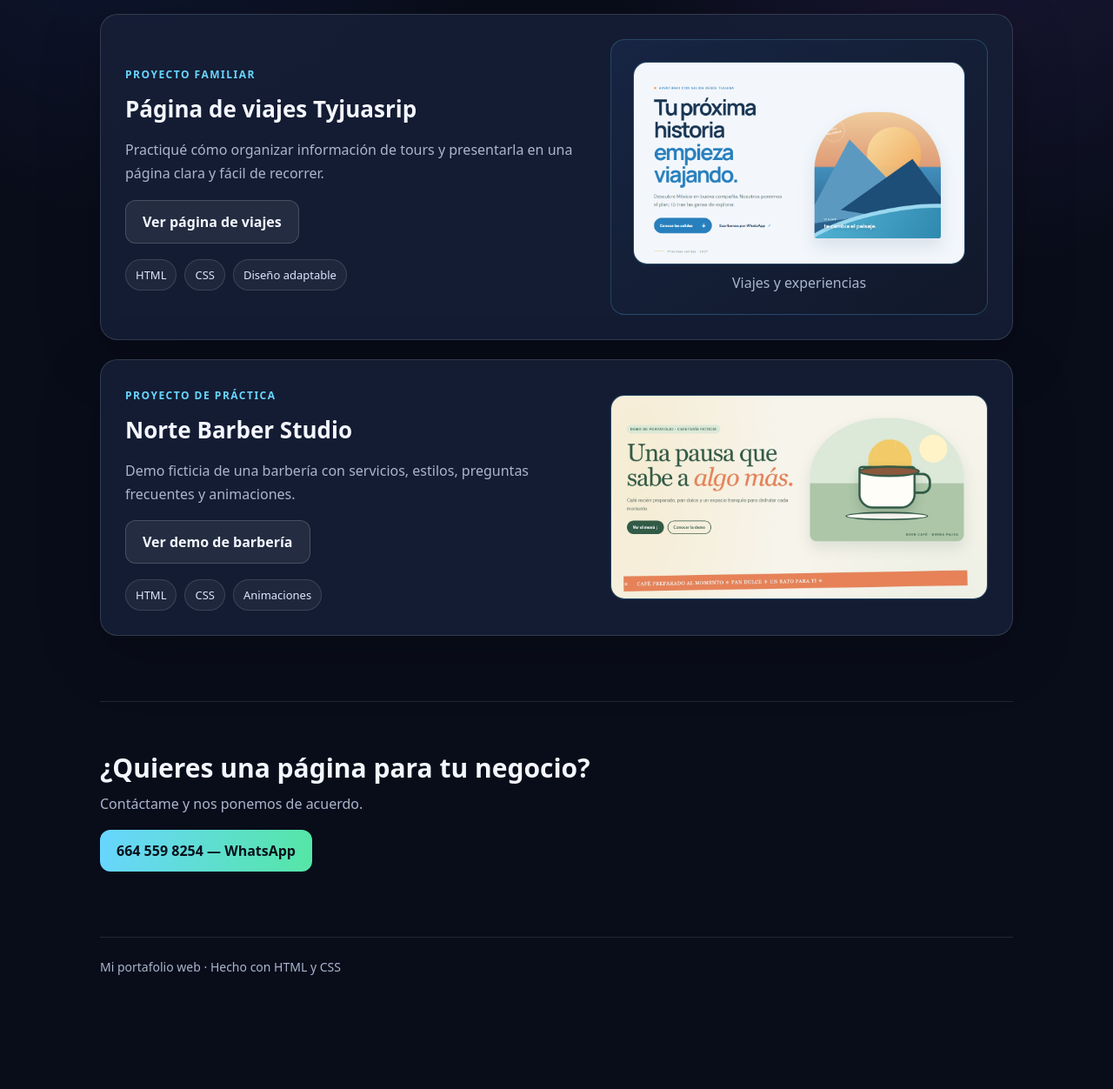
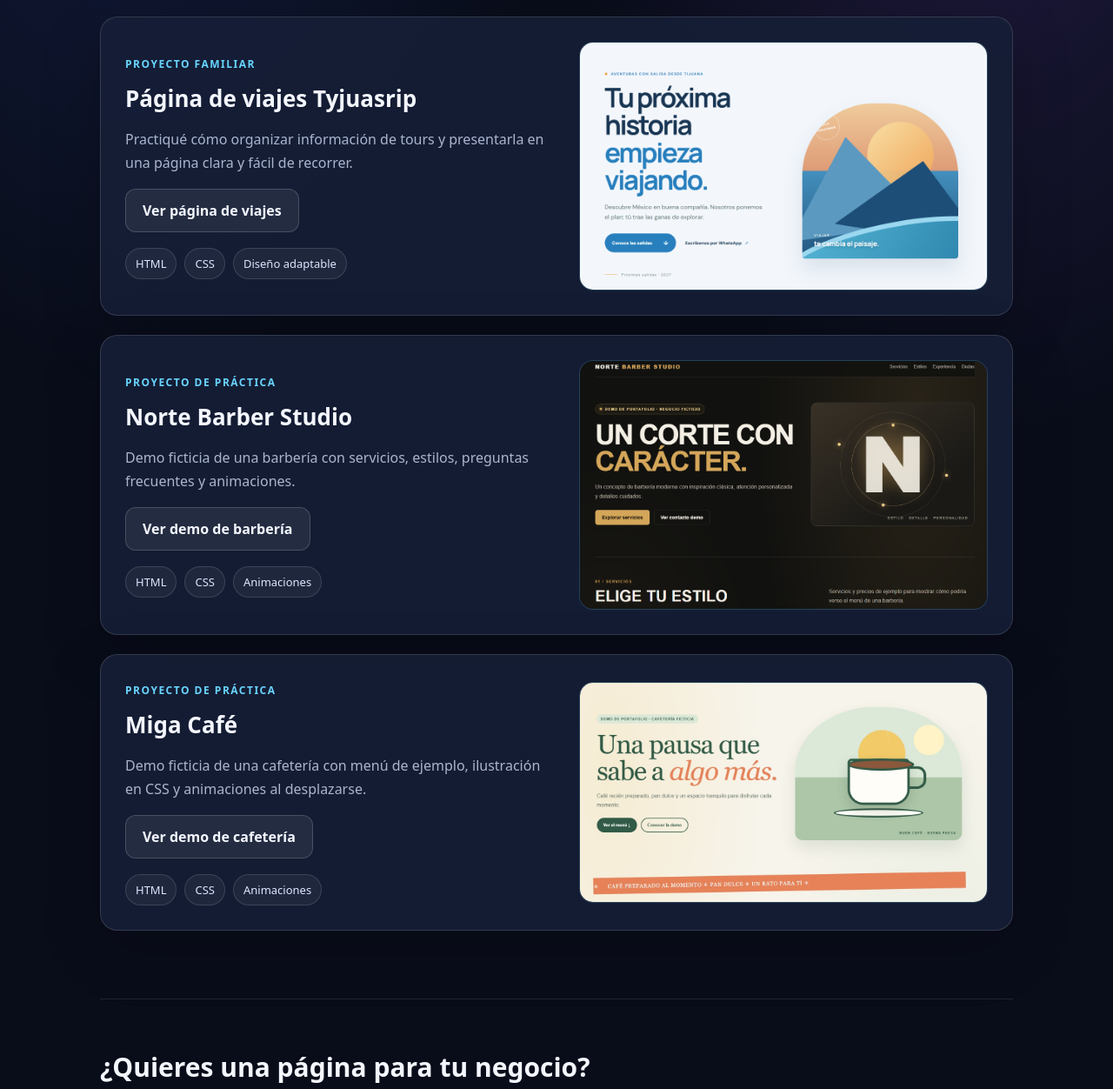
Before and after one commit to elmemaser/mi-portafolio, a plain HTML site: page index.html in a window 1280 px wide. Shown: the part 733-1985 px from the top of the page at 87% size. Before the commit the page ends 1889 px from the top, so only its background shows below. Drawn offline with Linux system fonts and the light colour scheme.

Commit message:
Enhance styles and add Miga Café project demo
Updated theme color and adjusted styles for various elements. Added a new project demo for Miga Café.

```diff
--- a/index.html
+++ b/index.html
@@ -3,12 +3,13 @@
 <head>
   <meta charset="UTF-8">
   <meta name="viewport" content="width=device-width, initial-scale=1.0">
+  <meta name="theme-color" content="#090d1a">
   <title>Mi portafolio web</title>
 
   <style>
     :root {
       --fondo: #090d1a;
-      --tarjeta: rgba(22, 31, 55, 0.88);
+      --tarjeta: #151f37;
       --texto: #f4f7ff;
       --suave: #aab5ce;
       --azul: #68d5ff;
@@ -22,14 +23,15 @@
 
     html {
       scroll-behavior: smooth;
+      scroll-padding-top: 80px;
     }
 
     body {
       margin: 0;
       color: var(--texto);
       background:
-        radial-gradient(ellipse at 12% 8%, rgba(70, 105, 255, 0.22), transparent 34%),
-        radial-gradient(ellipse at 88% 22%, rgba(151, 93, 255, 0.18), transparent 30%),
+        radial-gradient(ellipse at 12% 8%, rgba(70, 105, 255, 0.2), transparent 34%),
+        radial-gradient(ellipse at 88% 22%, rgba(151, 93, 255, 0.16), transparent 30%),
         var(--fondo);
       font-family: system-ui, Arial, sans-serif;
     }
@@ -43,6 +45,7 @@
       display: flex;
       justify-content: space-between;
       align-items: center;
+      gap: 20px;
       padding: 24px 0;
     }
 
@@ -59,14 +62,14 @@
     .enlace-contacto {
       padding: 10px 16px;
       color: var(--texto);
-      text-decoration: none;
       border: 1px solid rgba(255, 255, 255, 0.2);
       border-radius: 999px;
+      text-decoration: none;
     }
 
     .hero {
       max-width: 760px;
-      padding: 80px 0 70px;
+      padding: 78px 0 72px;
     }
 
     .etiqueta,
@@ -108,7 +111,7 @@
       display: flex;
       flex-wrap: wrap;
       gap: 12px;
-      margin-top: 25px;
+      margin-top: 26px;
     }
 
     .boton {
@@ -116,6 +119,7 @@
       padding: 13px 19px;
       color: #07111c;
       background: linear-gradient(100deg, var(--azul), var(--verde));
+      border: 1px solid transparent;
       border-radius: 12px;
       font-weight: 800;
       text-decoration: none;
@@ -130,11 +134,11 @@
     .boton-secundario {
       color: var(--texto);
       background: rgba(255, 255, 255, 0.07);
-      border: 1px solid rgba(255, 255, 255, 0.17);
+      border-color: rgba(255, 255, 255, 0.17);
     }
 
     .seccion {
-      padding: 30px 0 75px;
+      padding: 32px 0 78px;
       border-top: 1px solid rgba(255, 255, 255, 0.1);
     }
 
@@ -149,15 +153,21 @@
 
     .proyecto {
       display: grid;
-      grid-template-columns: 1.1fr 0.9fr;
+      grid-template-columns: 1fr 0.95fr;
       gap: 28px;
       align-items: center;
       padding: 28px;
       margin-top: 22px;
-      background: var(--tarjeta);
+      background: rgba(22, 31, 55, 0.88);
       border: 1px solid rgba(255, 255, 255, 0.13);
       border-radius: 20px;
-      box-shadow: 0 20px 70px rgba(0, 0, 0, 0.22);
+      box-shadow: 0 20px 70px rgba(0, 0, 0, 0.2);
+      transition: transform 0.22s, border-color 0.22s;
+    }
+
+    .proyecto:hover {
+      transform: translateY(-4px);
+      border-color: rgba(104, 213, 255, 0.4);
     }
 
     .proyecto h3 {
@@ -170,37 +180,16 @@
     }
 
     .vista {
-      min-height: 220px;
-      display: grid;
-      place-items: center;
       overflow: hidden;
+      background: #11182a;
       border: 1px solid rgba(104, 213, 255, 0.22);
       border-radius: 16px;
-      background: linear-gradient(145deg, #172543, #11182a);
     }
 
     .vista img {
       display: block;
       width: 100%;
       height: auto;
-    }
-
-    .vista-texto {
-      padding: 25px;
-      text-align: center;
-    }
-
-    .vista-texto strong {
-      display: block;
-      color: var(--azul);
-      font-size: 26px;
-      letter-spacing: 2px;
-    }
-
-    .vista-texto span {
-      display: block;
-      margin-top: 10px;
-      color: var(--suave);
     }
 
     .habilidades {
@@ -266,7 +255,9 @@
 
     <section class="seccion" id="proyectos">
       <h2>Mis proyectos</h2>
-      <p class="subtitulo">Un proyecto familiar y una demo de práctica.</p>
+      <p class="subtitulo">
+        Un proyecto familiar y dos demos de práctica.
+      </p>
 
       <article class="proyecto">
         <div>
@@ -294,15 +285,11 @@
         </div>
 
         <div class="vista">
-          <div class="vista-texto">
-            <strong><div class="vista">
           <img
             src="tyjuasrip-preview.png"
             alt="Vista previa de la página de viajes Tyjuasrip"
+            loading="lazy"
           >
-</div></strong>
-            <span>Viajes y experiencias</span>
-          </div>
         </div>
       </article>
 
@@ -333,8 +320,44 @@
 
         <div class="vista">
           <img
+            src="barberia-preview.png"
+            alt="Vista previa de la demo Norte Barber Studio"
+            loading="lazy"
+          >
+        </div>
+      </article>
+
+      <article class="proyecto">
+        <div>
+          <span class="tipo">Proyecto de práctica</span>
+          <h3>Miga Café</h3>
+          <p>
+            Demo ficticia de una cafetería con menú de ejemplo,
+            ilustración en CSS y animaciones al desplazarse.
+          </p>
+
+          <a
+            class="boton boton-secundario"
+            href="https://elmemaser.github.io/mi-portafolio/cafe-demo.html"
+            target="_blank"
+            rel="noopener noreferrer"
+          >
+            Ver demo de cafetería
+          </a>
+
+          <div class="habilidades">
+            <span>HTML</span>
+            <span>CSS</span>
+            <span>Animaciones</span>
+          </div>
+        </div>
+
+        <div class="vista">
+          <img
             src="cafe-preview.png"
-    alt="Vista previa de la demo Miga Café">
+            alt="Vista previa de la demo Miga Café"
+            loading="lazy"
+          >
         </div>
       </article>
     </section>
```
Lines whose indentation alone changed are shown as unchanged.
